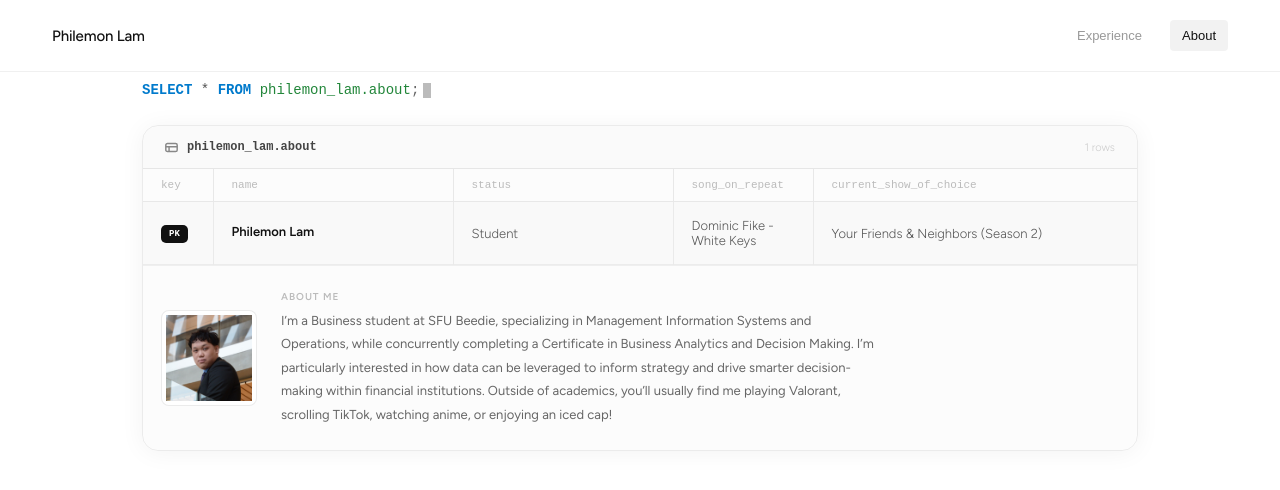
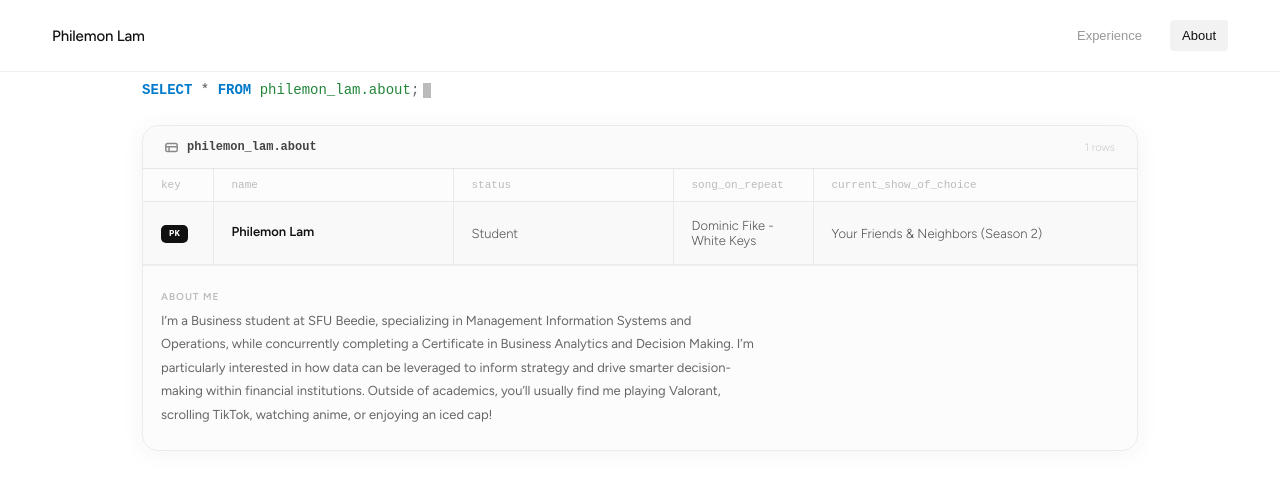
Before and after one commit to philemonlamsfu/website2, a React (Vite) app in the folder website/: page / in a window 1280 px wide. Both pictures are taken after a click on the button "About". Shown: the top 490 px of the page. Built offline with nearby package versions, Linux system fonts and the light colour scheme.

Commit message:
Update About.tsx

```diff
--- a/website/src/components/About.tsx
+++ b/website/src/components/About.tsx
@@ -47,9 +47,6 @@ const About = () => {
                 </div>
                 <div className="mobile-detail">
                   <div className="about-box about-page-box">
-                    <div className="company-logo about-page-logo">
-                      <img src="/ME.jpeg" alt="Philemon Lam" />
-                    </div>
                     <div className="about-content">
                       <div className="about-label">ABOUT ME</div>
                       <p className="about-text">{idea.details.description}</p>
@@ -99,9 +96,6 @@ const About = () => {
                     <td colSpan={5}>
                       <div className="detail-inner open">
                         <div className="about-box about-page-box">
-                          <div className="company-logo about-page-logo">
-                            <img src="/ME.jpeg" alt="Philemon Lam" />
-                          </div>
                           <div className="about-content">
                             <div className="about-label">ABOUT ME</div>
                             <p className="about-text">{idea.details.description}</p>
```
